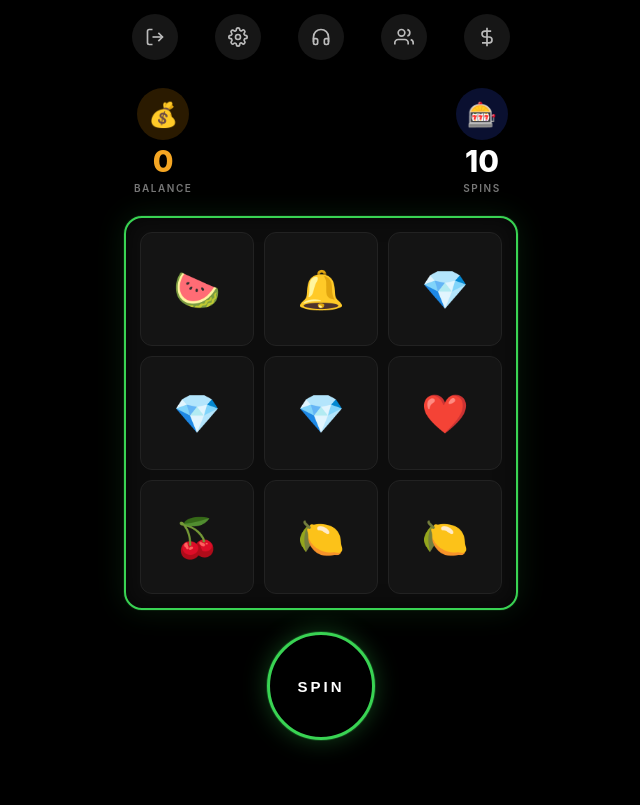
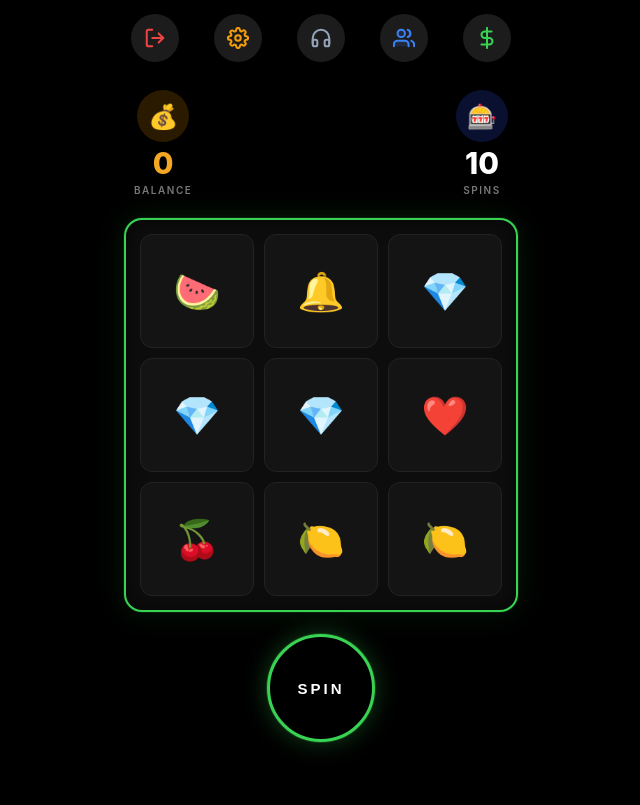
Before and after one commit to rozi123A/Xxxxxxx, a plain HTML site: page index.html in a window 1280 px wide. Shown: the whole page, without its empty margins (319-959 px from the left). Drawn offline with Linux system fonts and the light colour scheme.

Commit message:
Fix: colored nav icons — red, yellow, gray, blue, green

```diff
--- a/index.html
+++ b/index.html
@@ -50,18 +50,23 @@
     }
 
     .nav-btn {
-      width: 46px; height: 46px;
+      width: 48px; height: 48px;
       border-radius: 50%;
-      background: var(--surface);
+      background: #1c1c1c;
       border: none;
       cursor: pointer;
       display: flex; align-items: center; justify-content: center;
-      color: #bbb;
-      font-size: 17px;
+      font-size: 20px;
       transition: all 0.2s;
+      flex-shrink: 0;
     }
-    .nav-btn:hover { background: var(--surface2); color: #fff; }
-    .nav-btn svg { width: 20px; height: 20px; stroke: currentColor; fill: none; stroke-width: 2; }
+    .nav-btn:hover { background: #272727; }
+    .nav-btn svg { width: 22px; height: 22px; fill: none; stroke-width: 2.2; stroke-linecap: round; stroke-linejoin: round; }
+    .nav-btn.red  svg { stroke: #ef4444; }
+    .nav-btn.yellow svg { stroke: #f59e0b; }
+    .nav-btn.gray  svg { stroke: #94a3b8; }
+    .nav-btn.blue  svg { stroke: #3b82f6; fill: rgba(59,130,246,0.15); }
+    .nav-btn.green svg { stroke: #39d353; }
 
     /* ====== BACK HEADER ====== */
     .back-header {
@@ -384,25 +389,44 @@
   <!-- ===== GAME PAGE ===== -->
   <div class="page active" id="page-game">
     <div class="top-nav">
-      <!-- Logout -->
-      <button class="nav-btn" onclick="showToast('See you soon!')" title="Logout">
-        <svg viewBox="0 0 24 24"><path d="M9 21H5a2 2 0 0 1-2-2V5a2 2 0 0 1 2-2h4"/><polyline points="16 17 21 12 16 7"/><line x1="21" y1="12" x2="9" y2="12"/></svg>
+      <!-- Logout — RED -->
+      <button class="nav-btn red" onclick="showToast('See you soon!')" title="Logout">
+        <svg viewBox="0 0 24 24" fill="none">
+          <path d="M9 21H5a2 2 0 0 1-2-2V5a2 2 0 0 1 2-2h4" stroke="#ef4444" stroke-width="2.2" stroke-linecap="round" stroke-linejoin="round"/>
+          <polyline points="16 17 21 12 16 7" stroke="#ef4444" stroke-width="2.2" stroke-linecap="round" stroke-linejoin="round"/>
+          <line x1="21" y1="12" x2="9" y2="12" stroke="#ef4444" stroke-width="2.2" stroke-linecap="round"/>
+        </svg>
       </button>
-      <!-- Settings -->
-      <button class="nav-btn" onclick="showPage('settings')" title="Settings">
-        <svg viewBox="0 0 24 24"><circle cx="12" cy="12" r="3"/><path d="M19.4 15a1.65 1.65 0 0 0 .33 1.82l.06.06a2 2 0 0 1-2.83 2.83l-.06-.06a1.65 1.65 0 0 0-1.82-.33 1.65 1.65 0 0 0-1 1.51V21a2 2 0 0 1-4 0v-.09A1.65 1.65 0 0 0 9 19.4a1.65 1.65 0 0 0-1.82.33l-.06.06a2 2 0 0 1-2.83-2.83l.06-.06A1.65 1.65 0 0 0 4.68 15a1.65 1.65 0 0 0-1.51-1H3a2 2 0 0 1 0-4h.09A1.65 1.65 0 0 0 4.6 9a1.65 1.65 0 0 0-.33-1.82l-.06-.06a2 2 0 0 1 2.83-2.83l.06.06A1.65 1.65 0 0 0 9 4.68a1.65 1.65 0 0 0 1-1.51V3a2 2 0 0 1 4 0v.09a1.65 1.65 0 0 0 1 1.51 1.65 1.65 0 0 0 1.82-.33l.06-.06a2 2 0 0 1 2.83 2.83l-.06.06A1.65 1.65 0 0 0 19.4 9a1.65 1.65 0 0 0 1.51 1H21a2 2 0 0 1 0 4h-.09a1.65 1.65 0 0 0-1.51 1z"/></svg>
+      <!-- Settings — YELLOW -->
+      <button class="nav-btn yellow" onclick="showPage('settings')" title="Settings">
+        <svg viewBox="0 0 24 24" fill="none">
+          <circle cx="12" cy="12" r="3" stroke="#f59e0b" stroke-width="2.2"/>
+          <path stroke="#f59e0b" stroke-width="2.2" stroke-linecap="round" d="M19.4 15a1.65 1.65 0 0 0 .33 1.82l.06.06a2 2 0 0 1-2.83 2.83l-.06-.06a1.65 1.65 0 0 0-1.82-.33 1.65 1.65 0 0 0-1 1.51V21a2 2 0 0 1-4 0v-.09A1.65 1.65 0 0 0 9 19.4a1.65 1.65 0 0 0-1.82.33l-.06.06a2 2 0 0 1-2.83-2.83l.06-.06A1.65 1.65 0 0 0 4.68 15a1.65 1.65 0 0 0-1.51-1H3a2 2 0 0 1 0-4h.09A1.65 1.65 0 0 0 4.6 9a1.65 1.65 0 0 0-.33-1.82l-.06-.06a2 2 0 0 1 2.83-2.83l.06.06A1.65 1.65 0 0 0 9 4.68a1.65 1.65 0 0 0 1-1.51V3a2 2 0 0 1 4 0v.09a1.65 1.65 0 0 0 1 1.51 1.65 1.65 0 0 0 1.82-.33l.06-.06a2 2 0 0 1 2.83 2.83l-.06.06A1.65 1.65 0 0 0 19.4 9a1.65 1.65 0 0 0 1.51 1H21a2 2 0 0 1 0 4h-.09a1.65 1.65 0 0 0-1.51 1z"/>
+        </svg>
       </button>
-      <!-- Support -->
-      <button class="nav-btn" onclick="showPage('support')" title="Support">
-        <svg viewBox="0 0 24 24"><path d="M3 18v-6a9 9 0 0 1 18 0v6"/><path d="M21 19a2 2 0 0 1-2 2h-1a2 2 0 0 1-2-2v-3a2 2 0 0 1 2-2h3zM3 19a2 2 0 0 0 2 2h1a2 2 0 0 0 2-2v-3a2 2 0 0 0-2-2H3z"/></svg>
+      <!-- Support — GRAY headset -->
+      <button class="nav-btn gray" onclick="showPage('support')" title="Support">
+        <svg viewBox="0 0 24 24" fill="none">
+          <path d="M3 18v-6a9 9 0 0 1 18 0v6" stroke="#94a3b8" stroke-width="2.2" stroke-linecap="round" stroke-linejoin="round"/>
+          <path d="M21 19a2 2 0 0 1-2 2h-1a2 2 0 0 1-2-2v-3a2 2 0 0 1 2-2h3z" stroke="#94a3b8" stroke-width="2.2" stroke-linecap="round" stroke-linejoin="round"/>
+          <path d="M3 19a2 2 0 0 0 2 2h1a2 2 0 0 0 2-2v-3a2 2 0 0 0-2-2H3z" stroke="#94a3b8" stroke-width="2.2" stroke-linecap="round" stroke-linejoin="round"/>
+        </svg>
       </button>
-      <!-- Referrals -->
-      <button class="nav-btn" onclick="showPage('referrals')" title="Referrals">
-        <svg viewBox="0 0 24 24"><path d="M17 21v-2a4 4 0 0 0-4-4H5a4 4 0 0 0-4 4v2"/><circle cx="9" cy="7" r="4"/><path d="M23 21v-2a4 4 0 0 0-3-3.87"/><path d="M16 3.13a4 4 0 0 1 0 7.75"/></svg>
+      <!-- Referrals — BLUE -->
+      <button class="nav-btn blue" onclick="showPage('referrals')" title="Referrals">
+        <svg viewBox="0 0 24 24" fill="none">
+          <path d="M17 21v-2a4 4 0 0 0-4-4H5a4 4 0 0 0-4 4v2" stroke="#3b82f6" stroke-width="2.2" stroke-linecap="round" stroke-linejoin="round"/>
+          <circle cx="9" cy="7" r="4" stroke="#3b82f6" stroke-width="2.2"/>
+          <path d="M23 21v-2a4 4 0 0 0-3-3.87" stroke="#3b82f6" stroke-width="2.2" stroke-linecap="round" stroke-linejoin="round"/>
+          <path d="M16 3.13a4 4 0 0 1 0 7.75" stroke="#3b82f6" stroke-width="2.2" stroke-linecap="round" stroke-linejoin="round"/>
+        </svg>
       </button>
-      <!-- Withdraw -->
-      <button class="nav-btn" onclick="showPage('withdrawal')" title="Withdraw">
-        <svg viewBox="0 0 24 24"><line x1="12" y1="1" x2="12" y2="23"/><path d="M17 5H9.5a3.5 3.5 0 0 0 0 7h5a3.5 3.5 0 0 1 0 7H6"/></svg>
+      <!-- Withdraw — GREEN dollar -->
+      <button class="nav-btn green" onclick="showPage('withdrawal')" title="Withdraw">
+        <svg viewBox="0 0 24 24" fill="none">
+          <line x1="12" y1="1" x2="12" y2="23" stroke="#39d353" stroke-width="2.2" stroke-linecap="round"/>
+          <path d="M17 5H9.5a3.5 3.5 0 0 0 0 7h5a3.5 3.5 0 0 1 0 7H6" stroke="#39d353" stroke-width="2.2" stroke-linecap="round" stroke-linejoin="round"/>
+        </svg>
       </button>
     </div>
 
```
